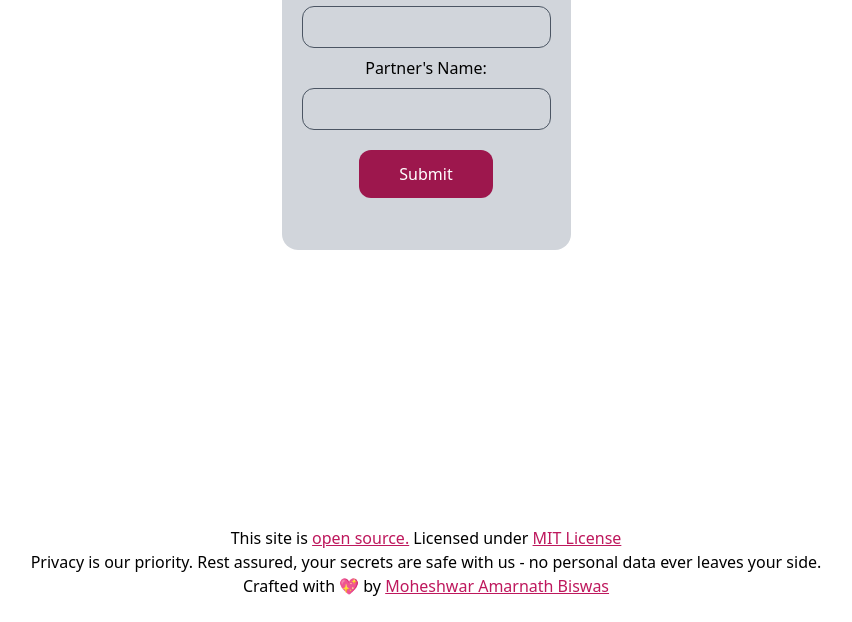
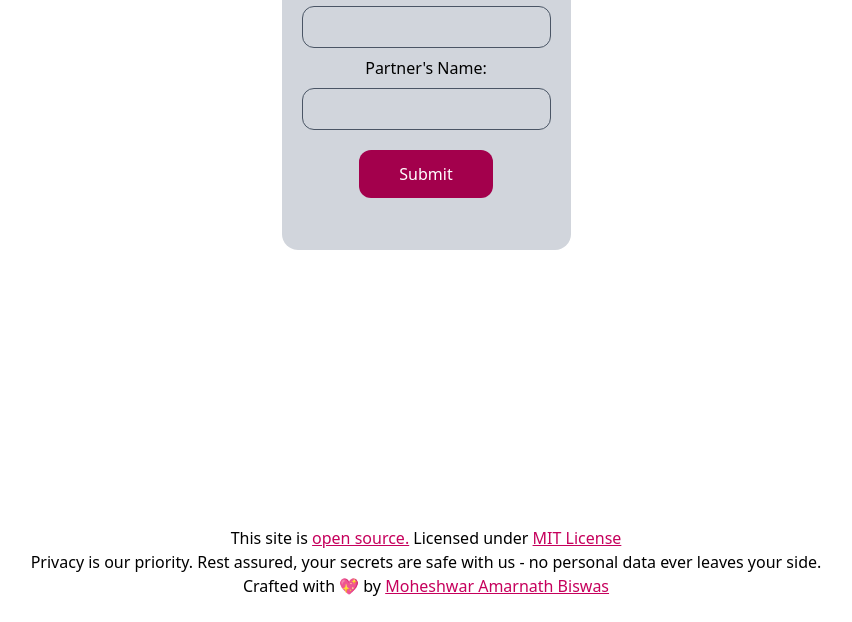
Before and after one commit to fluentmoheshwar/loveCalculator.js, a website built with Vite: page index.html in a window 1280 px wide. Shown: the part 178-800 px from the top of the page, without its empty margins (214-1066 px from the left). Built offline with nearby package versions, Linux system fonts and the light colour scheme.

Commit message:
bump tailwind to v4

```diff
--- a/index.html
+++ b/index.html
@@ -36,7 +36,7 @@
       <p class="mt-5 text-xl" id="result"></p>
     </div>
 
-    <div class="flex-grow"></div>
+    <div class="grow"></div>
     <footer class="mb-6">
         <p>
           This site is
--- a/package.json
+++ b/package.json
@@ -9,10 +9,11 @@
     "preview": "vite preview"
   },
   "devDependencies": {
+    "@tailwindcss/vite": "^4.0.1",
     "autoprefixer": "^10.4.19",
     "postcss": "^8.4.38",
     "prettier": "^3.3.2",
-    "tailwindcss": "^3.4.4",
+    "tailwindcss": "^4.0.0",
     "vite": "^6.0.2"
   }
 }
--- a/src/css/style.css
+++ b/src/css/style.css
@@ -1,6 +1,4 @@
-@tailwind base;
-@tailwind components;
-@tailwind utilities;
+@import 'tailwindcss';
 
 @layer base {
   *::selection {
@@ -9,6 +7,6 @@
 }
 @layer components {
   a {
-    @apply text-pink-700 hover:text-black underline hover:no-underline dark:text-pink-400 hover:dark:text-white;
+    @apply text-pink-700 hover:text-black underline hover:no-underline dark:text-pink-400 dark:hover:text-white;
   }
 }
--- a/tailwind.config.js
+++ /dev/null
@@ -1,8 +0,0 @@
-/** @type {import('tailwindcss').Config} */
-export default {
-  content: ["./index.html", "./src/**/*.{js,ts,jsx,tsx}"],
-  theme: {
-    extend: {},
-  },
-  plugins: [],
-};
--- a/vite.config.js
+++ b/vite.config.js
@@ -1,7 +1,9 @@
 import { defineConfig } from "vite";
+import tailwindcss from "@tailwindcss/vite";
 
 export default defineConfig({
- server: {
+  server: {
     port: 3000,
   },
+  plugins: [tailwindcss()],
 });
```
Also changed, not shown: 1 other file.
